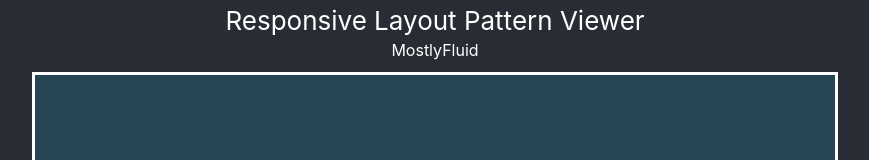
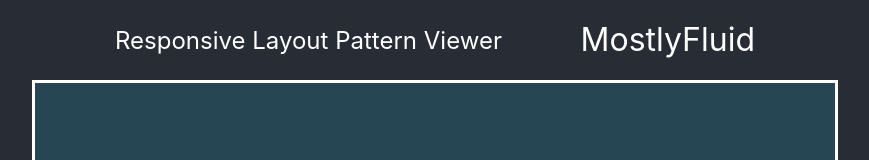
Before and after one commit to FranciszekPin/responsive-layout-viewer, a React (Create React App) app: page / in a window 1280 px wide. Shown: the top 160 px of the page, without its empty margins (205-1074 px from the left). Built offline with nearby package versions, Linux system fonts and the light colour scheme.

Commit message:
Change App header

```diff
--- a/src/App.js
+++ b/src/App.js
@@ -6,11 +6,6 @@ import LayoutBrowser from "./layoutBrowser/LayoutBrowser";
 function App() {
     return (
         <div className="App">
-            <header className="App-header">
-                <p>
-                    Responsive Layout Pattern Viewer
-                </p>
-            </header>
             <LayoutBrowser />
         </div>
     );
--- a/src/App.scss
+++ b/src/App.scss
@@ -1,13 +1,3 @@
 .App {
   text-align: center;
 }
-
-.App-header {
-  height: 5vh;
-  display: flex;
-  flex-direction: column;
-  align-items: center;
-  justify-content: center;
-  font-size: calc(10px + 2vmin);
-  color: white;
-}
--- a/src/layoutBrowser/Controls.scss
+++ b/src/layoutBrowser/Controls.scss
@@ -9,7 +9,6 @@
   height: 10vh;
 }
 
-
 .NavigationButtons {
   display: flex;
   flex-direction: row;
--- a/src/layoutBrowser/LayoutBrowser.js
+++ b/src/layoutBrowser/LayoutBrowser.js
@@ -57,7 +57,13 @@ class LayoutBrowser extends Component {
 
         return (
             <div className="LayoutBrowser">
-                <p className="title">{actualTitleToShow}</p>
+                <header>
+                    <div className="Header">
+                        <p>Responsive Layout Pattern Viewer</p>
+                        <p className="title">{actualTitleToShow}</p>
+                    </div>
+                </header>
+
                 <LayoutPreview layoutToShow={actualLayoutToShow} width={this.state.viewerWidth}/>
 
                 <Controls
--- a/src/layoutBrowser/LayoutBrowser.scss
+++ b/src/layoutBrowser/LayoutBrowser.scss
@@ -3,9 +3,21 @@
     align-items: center;
 }
 
+.Header {
+    height: 4vh;
+    display: flex;
+    flex-direction: row;
+    align-items: center;
+    justify-content: space-between;
+    font-size: 3vh;
+    color: white;
+    width: 50vw;
+    margin: 3vh auto;
+}
+
 .title{
-    height: 4vh;
-    font-size: 2vh;
+    height: 5vh;
+    font-size: 4vh;
     color: white;
     margin: 0;
 }
```
